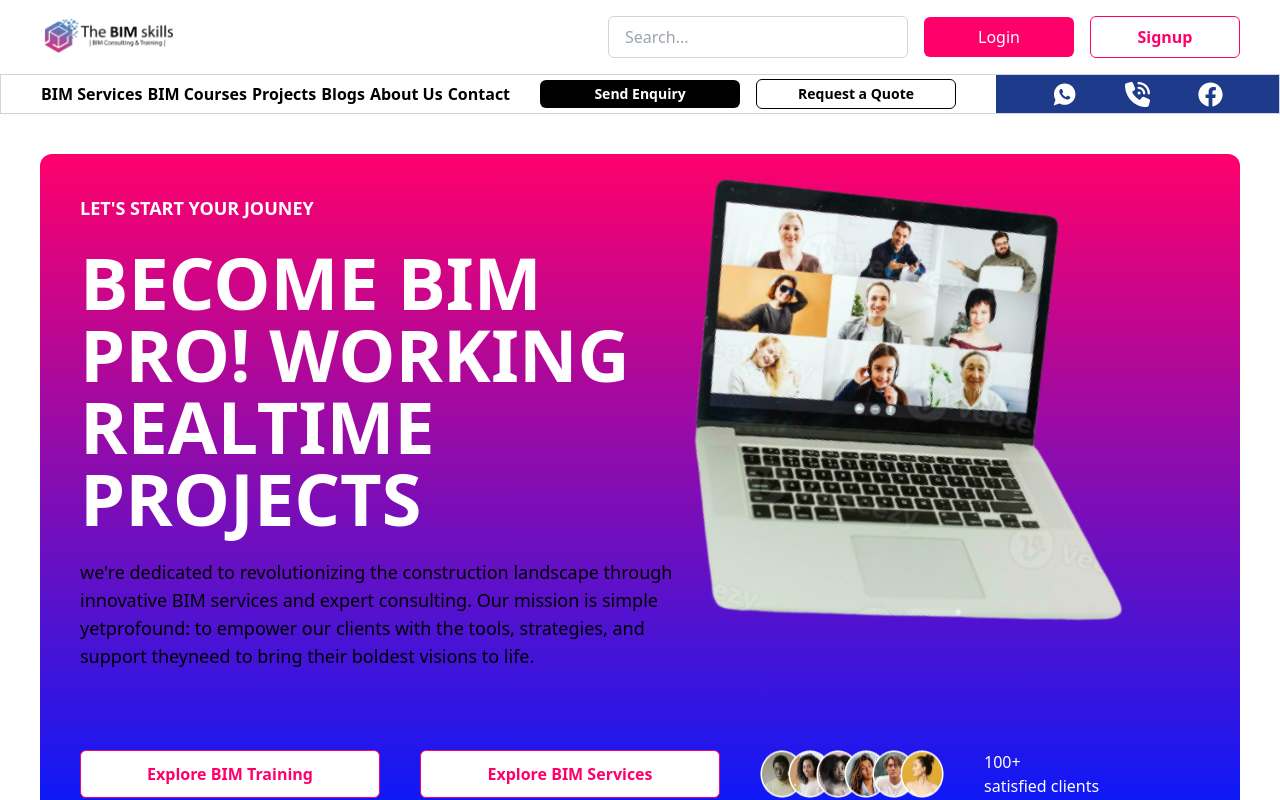
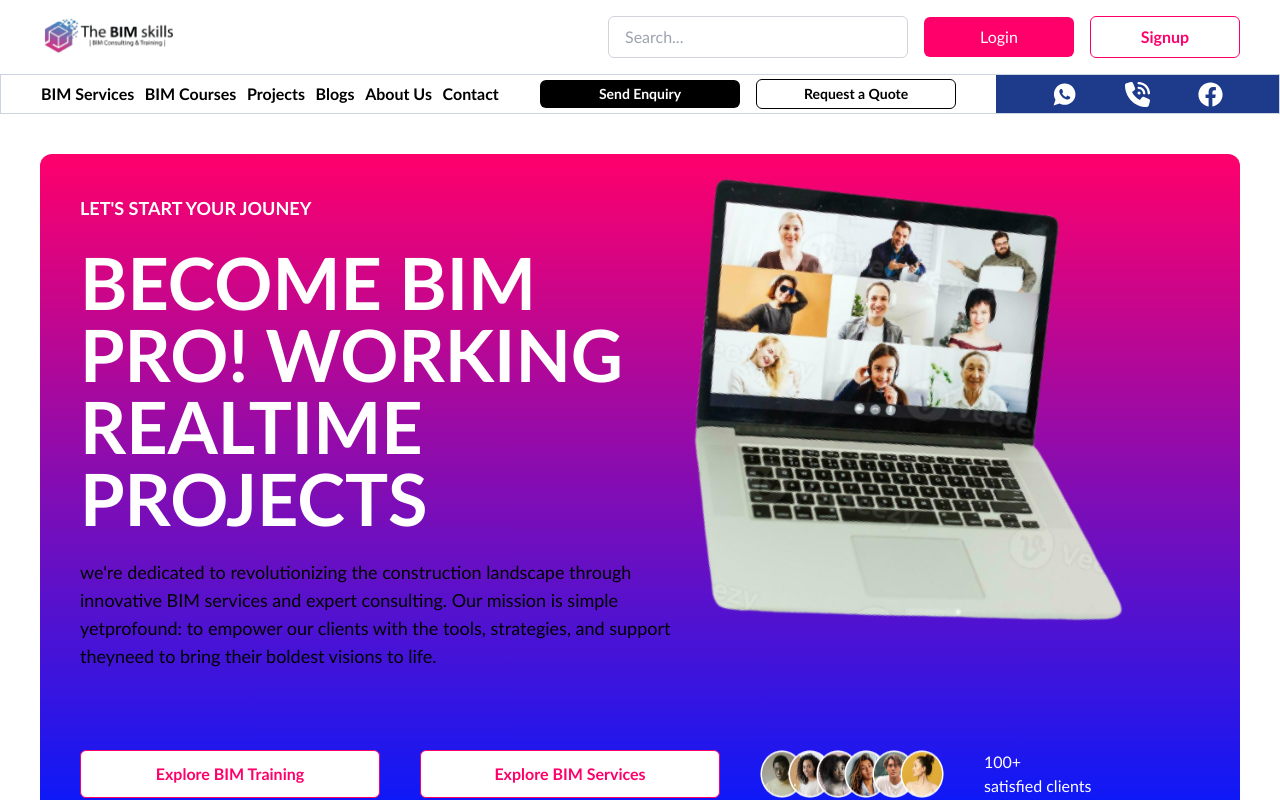
Before and after one commit to Thund3rHawk/BIM-user-frontend, a React (Vite) app: page / in a window 1280 px wide. Shown: the top 800 px of the page. Built offline with nearby package versions, Linux system fonts and the light colour scheme.

Commit message:
changed global font

```diff
--- a/src/index.css
+++ b/src/index.css
@@ -9,3 +9,6 @@
   border-bottom: 16rem solid blue; /* Adjust size as needed */
   border-top: 16rem solid transparent;
 }
+* {
+  font-family: "Calibri", sans-serif;
+}
```
